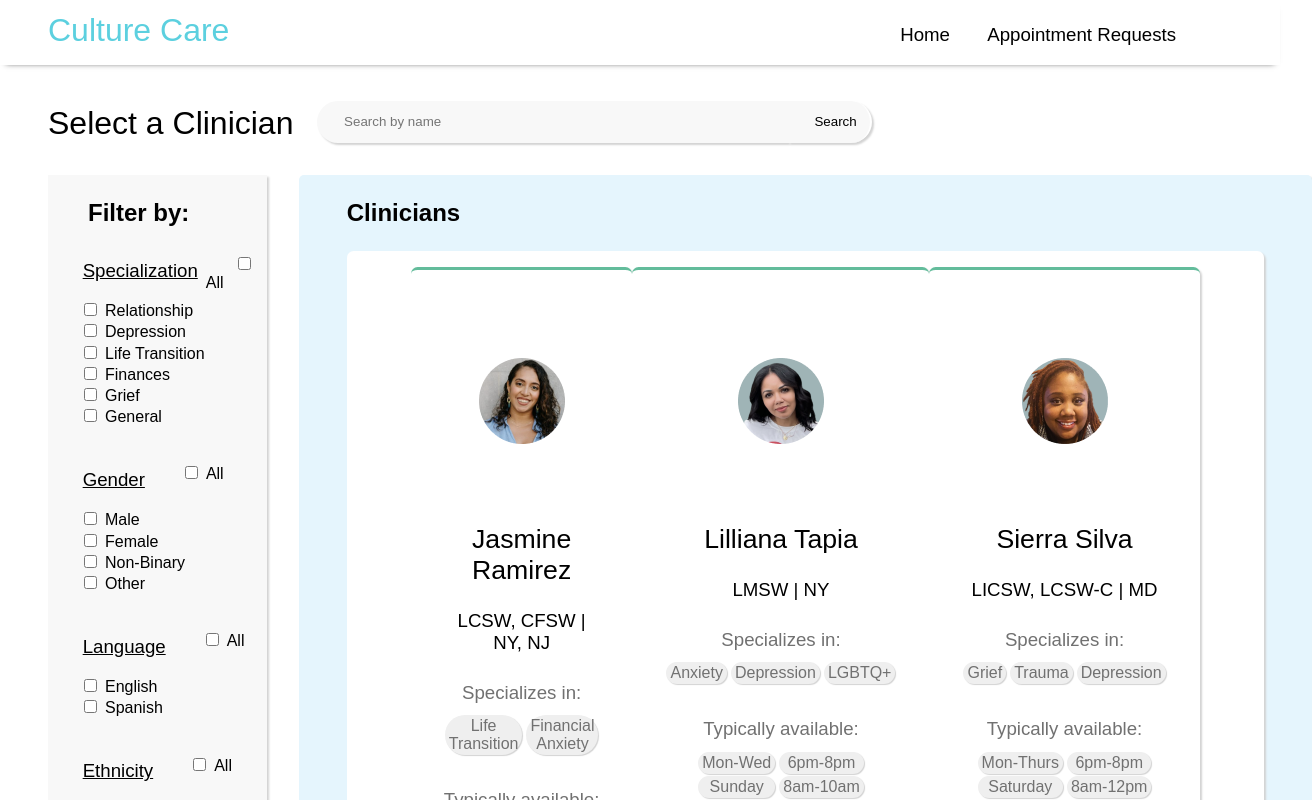
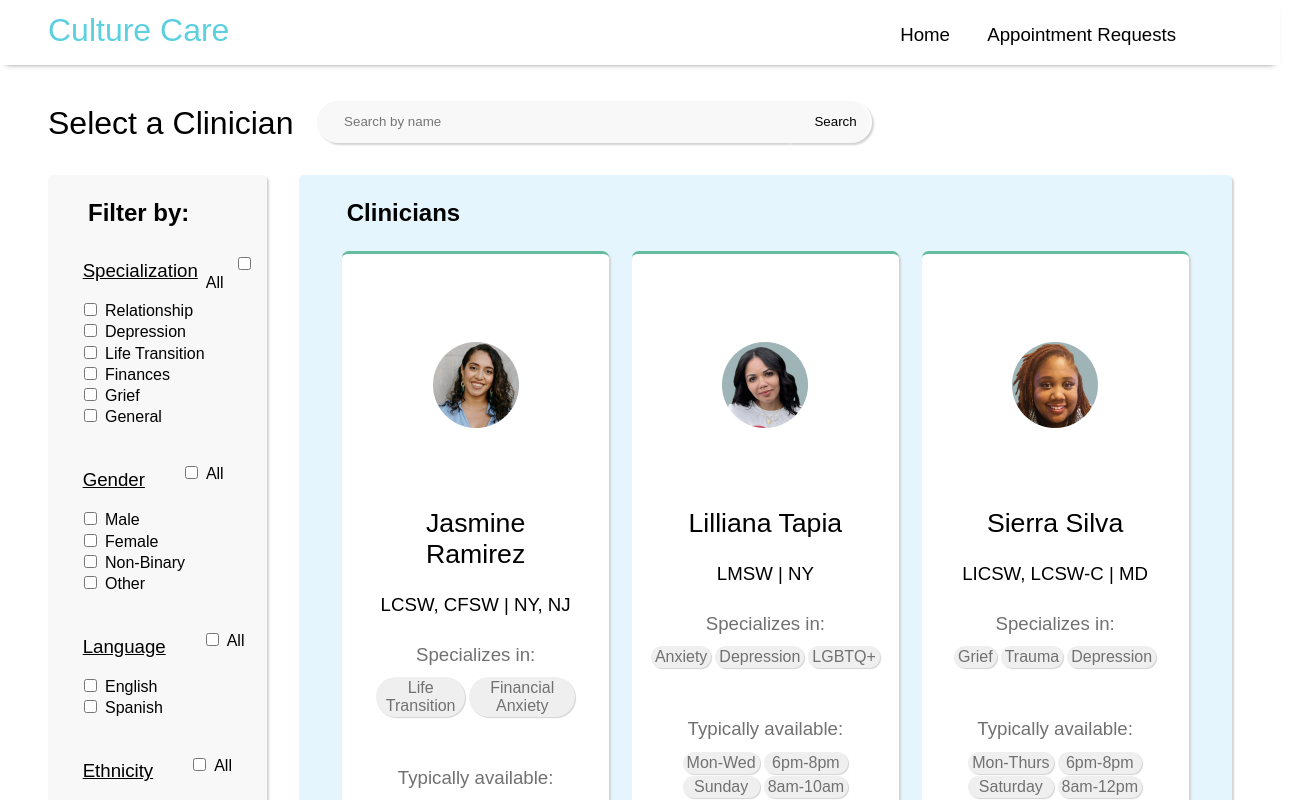
Before and after one commit to CultureCare22/Culture-Care, a React (Create React App) app: page / in a window 1280 px wide. Shown: the top 800 px of the page, 1312 px wide, since content can reach past the window. Built offline with nearby package versions, Linux system fonts and the light colour scheme.

Commit message:
finished css for therapist portal and select clinician

```diff
--- a/src/pages/SelectClinician/SelectClinician.css
+++ b/src/pages/SelectClinician/SelectClinician.css
@@ -44,8 +44,8 @@
   margin-left: 2em;
 }
 
-.request-1 {
-  /* width: 12em; */
+.request-2 {
+  width: 12em;
   flex: 0.3;
   align-items: center;
   margin-left: auto;
@@ -65,13 +65,13 @@
   position: relative;
 }
 
-.request-1 img {
+.request-2 img {
   display: block;
   margin-left: auto;
   margin-right: auto;
 }
 
-.request-1 a {
+.request-2 a {
   background-color: #2563EB;
   color: white;
   padding-left: 3em;
@@ -129,18 +129,18 @@ h1 {
 
 }
 
-.request-1 h3,h4 {
+.request-2 h3,h4 {
   font-weight: normal;
   /* display: block;
   margin-left: auto;
   margin-right: auto; */
 }
-.request-1 h3 {
+.request-2 h3 {
   font-size: 20pt;
   margin-top: 1.5em;
 }
 
-.request-1 h4 {
+.request-2 h4 {
   font-size: 14pt;
 }
 
@@ -157,7 +157,7 @@ h1 {
   flex-direction: row;
 }
 
-.clinician_1 {
+.clinician_2 {
   margin-top:1.5em;
   margin-bottom: 0.5em;
   font-size: 14pt;
--- a/src/pages/SelectClinician/SelectClinician.js
+++ b/src/pages/SelectClinician/SelectClinician.js
@@ -96,19 +96,19 @@ function Category() {
 
     function Practitioner(photo, name, clininfo, specialties, days, times) {
         return (
-            <div className='request-1'>
+            <div className='request-2'>
                 <img src={photo} />
                 <h3>name</h3>
                 <div className='clin-info'>
                     <h4>clininfo</h4>
-                    <div className="clinician_1">Specializes in:</div>
+                    <div className="clinician_2">Specializes in:</div>
                     <div className="consultation">
                         {specialties.map((specialty) => (
                             <div className="consultation_details">{specialty}</div>
                         ))}
                     </div>
 
-                    <div className="clinician_1">Typically available:</div>
+                    <div className="clinician_2">Typically available:</div>
                     <div className="consultation">
                         <div className="days">
                             {days.map((day) => (
@@ -156,20 +156,20 @@ function Category() {
                 <div className='cover-box2'>
                     <div className="box1">
                         <h2>Clinicians</h2>
-                        <div className="summary-box">
+                        <div className="summary-box-sc">
                             <div className="requests">
-                                <div className='request-1'>
+                                <div className='request-2'>
                                     <img src={'/Ramirezpfp.png'} />
                                     <h3>Jasmine Ramirez</h3>
                                     <div className='clin-info'>
                                         <h4>LCSW, CFSW | NY, NJ</h4>
-                                        <div className="clinician_1">Specializes in:</div>
+                                        <div className="clinician_2">Specializes in:</div>
                                         <div className="consultation">
                                             <div className="consultation_details">Life Transition</div>
                                             <div className="consultation_details">Financial Anxiety</div>
                                         </div>
 
-                                        <div className="clinician_1">Typically available:</div>
+                                        <div className="clinician_2">Typically available:</div>
                                         <div className="consultation">
                                             <div className="days">
                                                 <div className="consultation_details">Mon</div>
@@ -192,12 +192,12 @@ function Category() {
 
                                 </div>
 
-                                <div className='request-1'>
+                                <div className='request-2'>
                                     <img src={'/Tapiapfp.png'} />
                                     <h3>Lilliana Tapia</h3>
                                     <div className='clin-info'>
                                         <h4>LMSW | NY</h4>
-                                        <div className="clinician_1">Specializes in:</div>
+                                        <div className="clinician_2">Specializes in:</div>
                                         <div className="consultation">
                                             <div className="consultation_details">Anxiety</div>
                                             <div className="consultation_details">Depression</div>
@@ -205,7 +205,7 @@ function Category() {
 
                                         </div>
 
-                                        <div className="clinician_1">Typically available:</div>
+                                        <div className="clinician_2">Typically available:</div>
                                         <div className="consultation">
                                             <div className="days">
                                                 <div className="consultation_details">Mon-Wed</div>
@@ -224,12 +224,12 @@ function Category() {
 
                                 </div>
 
-                                <div className='request-1'>
+                                <div className='request-2'>
                                     <img src={'/Silvapfp.png'} />
                                     <h3>Sierra Silva</h3>
                                     <div className='clin-info'>
                                         <h4>LICSW, LCSW-C | MD</h4>
-                                        <div className="clinician_1">Specializes in:</div>
+                                        <div className="clinician_2">Specializes in:</div>
                                         <div className="consultation">
                                             <div className="consultation_details">Grief</div>
                                             <div className="consultation_details">Trauma</div>
@@ -237,7 +237,7 @@ function Category() {
 
                                         </div>
 
-                                        <div className="clinician_1">Typically available:</div>
+                                        <div className="clinician_2">Typically available:</div>
                                         <div className="consultation">
                                             <div className="days">
                                                 <div className="consultation_details">Mon-Thurs</div>
--- a/src/pages/TherapistPortal/TherapistPortal.css
+++ b/src/pages/TherapistPortal/TherapistPortal.css
@@ -14,6 +14,7 @@
   box-shadow: 2px 2px 2px lightgrey;
   padding-left: 1em;
   padding-right: 1em;
+  border-radius: 5px;
 }
 
 .cover-box1 h2 {
@@ -69,6 +70,11 @@
   display: block;
   margin-left: auto;
   margin-right: auto;
+}
+
+.tile-head img {
+  padding-top: 0.5em;
+  padding-bottom: 0.5em;
 }
 
 .request-1 a {
@@ -131,13 +137,10 @@ h1 {
 
 .request-1 h3,h4 {
   font-weight: normal;
-  /* display: block;
-  margin-left: auto;
-  margin-right: auto; */
 }
 .request-1 h3 {
   font-size: 20pt;
-  margin-top: 1em;
+  margin-top: 0.5em;
 }
 
 .request-1 h4 {
@@ -151,10 +154,11 @@ h1 {
 .consultation {
   display: flex;
   flex-direction: row;
+  padding-bottom: 1em;
 }
 
 .clinician_1 {
-  margin-top:1.5em;
+  margin-top:0.5em;
   margin-bottom: 0.5em;
   font-size: 14pt;
 }
@@ -294,33 +298,57 @@ h1 {
   background-color:#2563EB;
   color: white;
   text-align: center;
-  width: 8em;
+  width: 9em;
   /* margin-left: auto; */
   margin-right: 2em;
-  /* padding-left: 1em;
-  padding-right: 1em;
-  padding-top: 1em; */
   padding: 1em;
+  border-radius: 5pt;
+  box-shadow: 2px 2px 2px lightgrey;
 }
 
 .box_3 {
   background-color:#38BDF8;
   color: white;
   text-align: center;
-  width: 8em;
+  width: 9em;
   /* margin-left: auto; */
   margin-right: 2em;
   padding: 1em;
+  border-radius: 5pt;
+  box-shadow: 2px 2px 2px lightgrey;
 }
 
 .box_4 {
   background-color:#717171;
   color: white;
   text-align: center;
-  width: 8em;
+  width: 9em;
   /* margin-left: auto; */
   margin-right: 2em;
   padding: 1em;
+  border-radius: 5pt;
+  box-shadow: 2px 2px 2px lightgrey;
+}
+
+.fact-check {
+  width: 5em;
+  height: 100%
+}
+.box_2 p {
+  margin-left: 0px;
+}
+.box_3 p {
+  margin-left: 0px;
+}
+.box_4 p {
+  margin-left: 0px;
+}
+
+.circle-text_1 {
+  font-size: 24pt;
+  margin: 0px;
+  margin-top: 0.5em;
+  margin-bottom: 0.5em;
 }
 /* .stat-detail {
   display: flex;
--- a/src/pages/TherapistPortal/TherapistPortal.js
+++ b/src/pages/TherapistPortal/TherapistPortal.js
@@ -166,7 +166,7 @@ function Category() {
                     </div>
 
 
-                    <div className='cover-box2' style={{ width: '10%' }}>
+                    <div className='cover-box2'>
                         <div class="box1">
                             <h2>Patient Consultation Requests</h2>
                             <div class="summary-box">
@@ -196,7 +196,7 @@ function Category() {
 
                                     <div class="boxes">
                                         <div class="box_2">
-                                            <p><AiFillSlackCircle style={{ color: 'white' }} className='circle' /></p>
+                                            <p><AiFillSlackCircle style={{ color: 'white' }} className='fact-check' /></p>
                                             <div class="circle-text_1">4.5</div>
                                             <div class="circle-text_2">Average Request Per Clinician</div>
                                         </div>
@@ -204,7 +204,7 @@ function Category() {
                                         <div class="box_3">
                                             <p><FaUserCheck style={{ color: 'white' }} className='fact-check' /></p>
                                             <div class="circle-text_1">90%</div>
-                                            <div class="circle-text_2">Verified Outt-Of-Network Benefits</div>
+                                            <div class="circle-text_2">Verified Out-Of-Network Benefits</div>
                                         </div>
 
                                         <div class="box_4">
```
